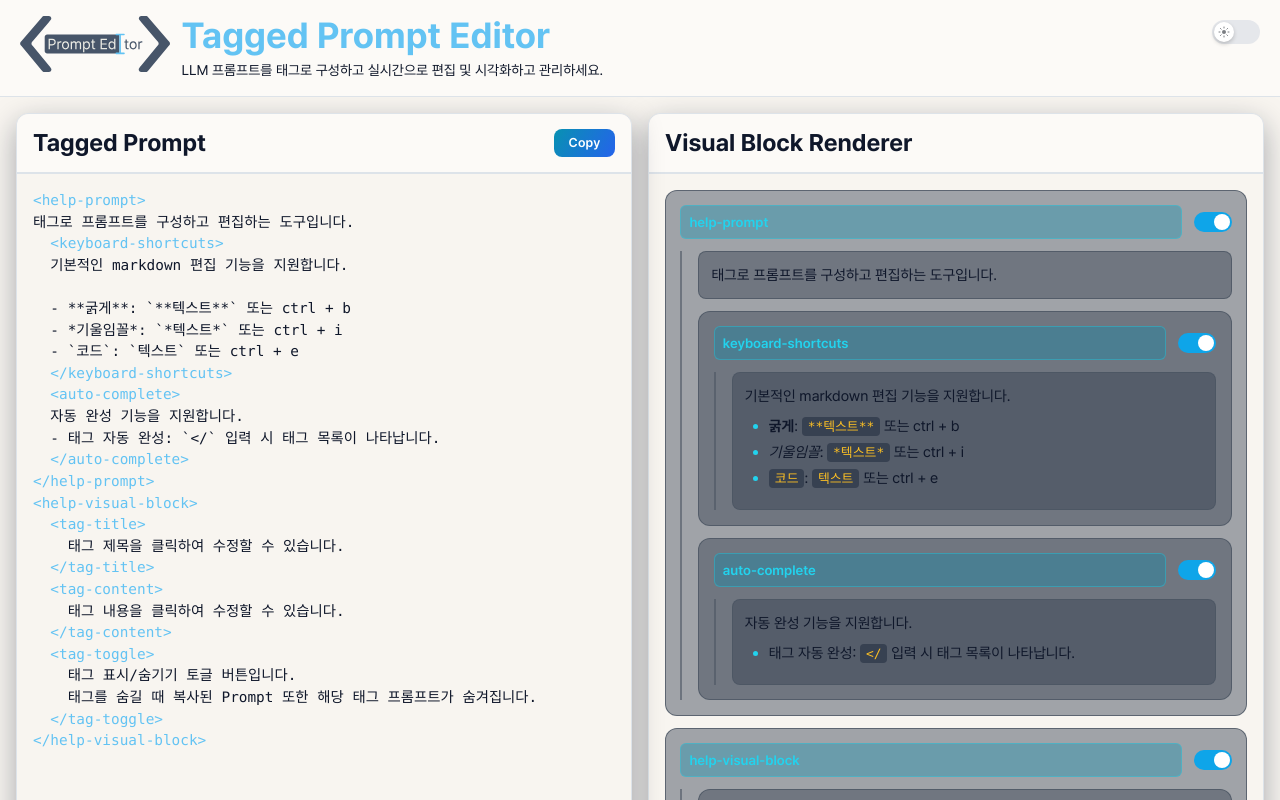
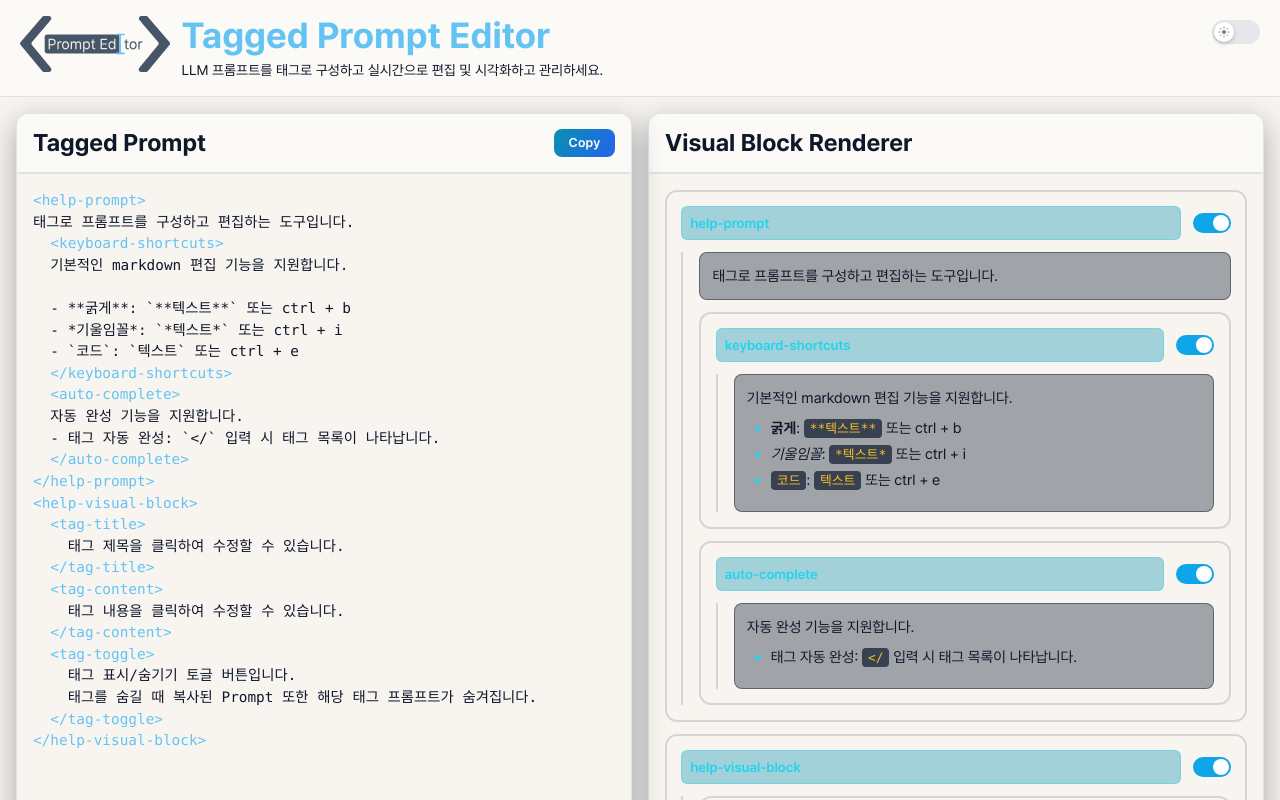
Before and after one commit to Q07K/tagged-prompt-editor, a Vue app: page / in a window 1280 px wide. Shown: the top 800 px of the page. Built offline with nearby package versions, Linux system fonts and the light colour scheme.

Commit message:
Refactor: Update TagBlockElement styles to use theme colors for improved UI consistency

```diff
--- a/src/components/tag-block/TagBlockElement.vue
+++ b/src/components/tag-block/TagBlockElement.vue
@@ -38,6 +38,7 @@ import { isTextNode } from '@/utils/tagHelpers'
 import TagBlockHeader from './TagBlockHeader.vue'
 import TagBlockText from './TagBlockText.vue'
 import TagBlockEmpty from './TagBlockEmpty.vue'
+import colors from '@/assets/theme/colors'
 
 defineOptions({ name: 'TagBlockElement' })
 
@@ -83,8 +84,8 @@ function handleCreateChild() {
 
 <style scoped>
 .tag-element {
-  background: rgba(55, 65, 81, 0.45);
-  border: 1px solid rgba(75, 85, 99, 0.8);
+  background: v-bind('colors["background-light"] + "10"');
+  border: 2px solid rgba(75, 85, 99, 0.2);
   border-radius: 0.75rem;
   padding: 0.9rem;
   display: flex;
@@ -94,15 +95,17 @@ function handleCreateChild() {
   position: relative;
   z-index: 1;
 }
+.dark .tag-element {
+  background: v-bind('colors["background-dark"] + "10"');
+}
 
 .tag-element:hover {
-  border-color: rgba(14, 165, 233, 0.4);
+  border-color: v-bind('colors.primary + "80"');
 }
 
 .tag-element--disabled {
   opacity: 0.6;
-  border-color: #4b5563;
-  background: rgba(55, 65, 81, 0.4);
+  background: rgba(55, 65, 81, 0.1);
 }
 
 .tag-element__children {
@@ -110,6 +113,6 @@ function handleCreateChild() {
   flex-direction: column;
   gap: 0.75rem;
   padding-left: 1rem;
-  border-left: 2px solid rgba(75, 85, 99, 0.6);
+  border-left: 2px solid rgba(75, 85, 99, 0.2);
 }
 </style>
```
